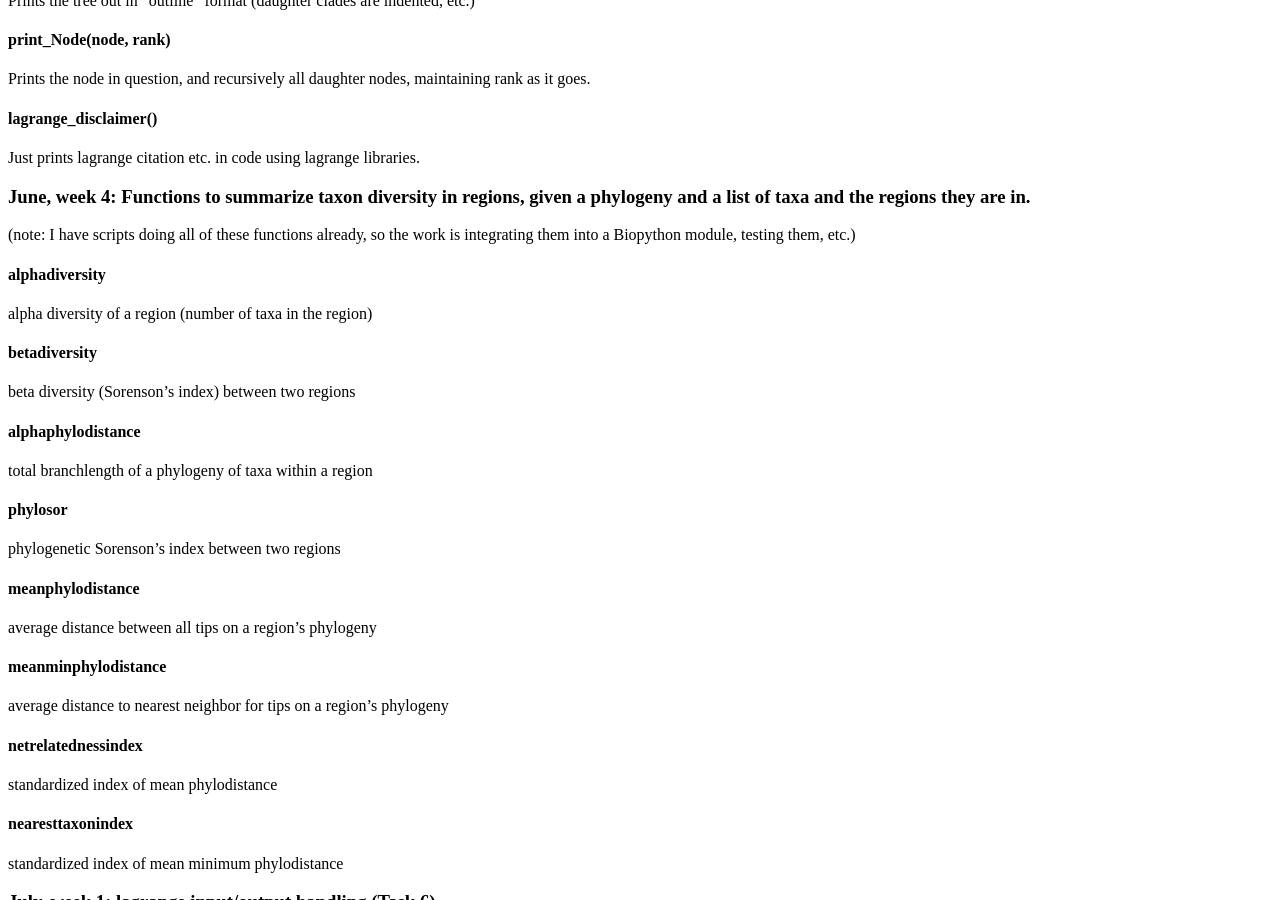
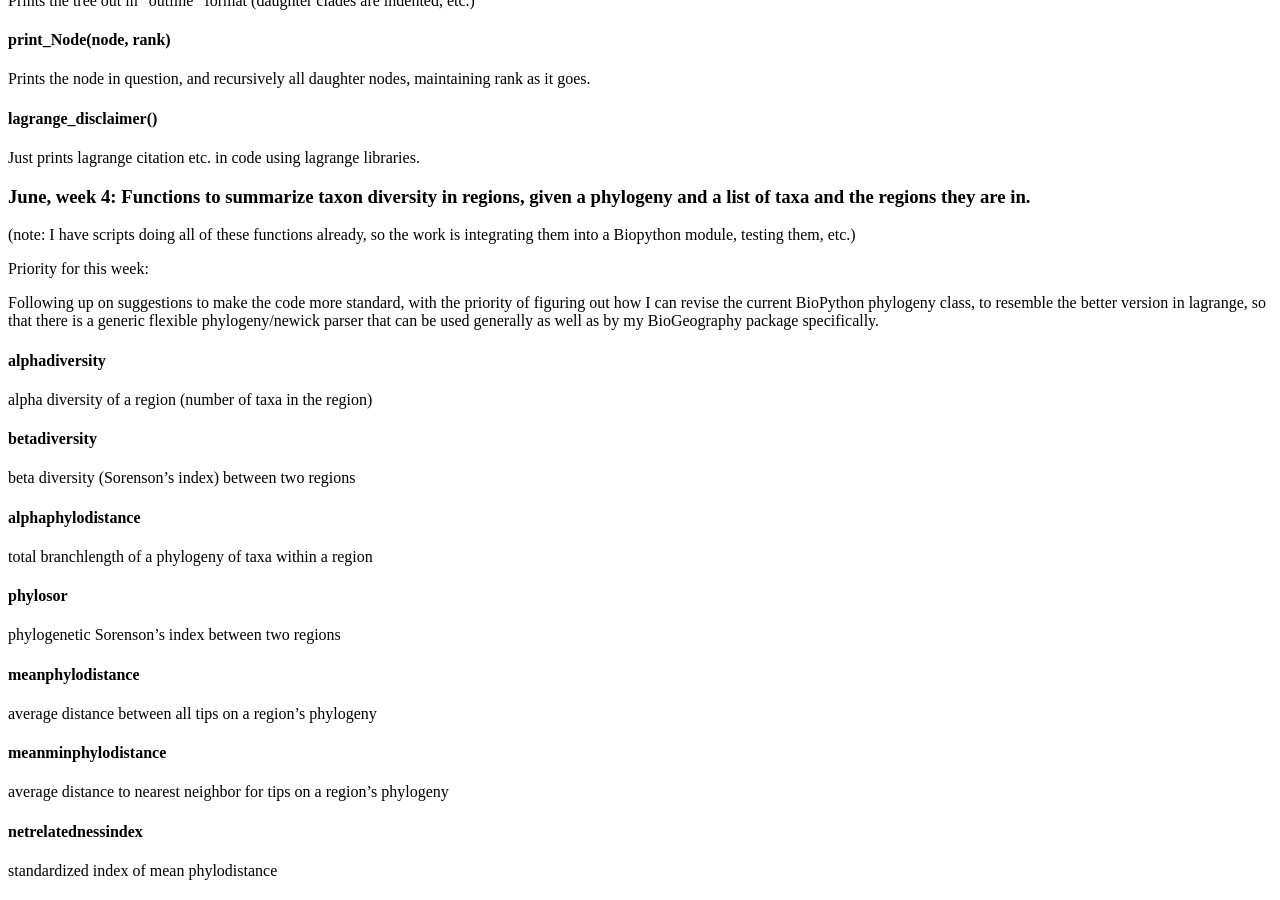
Before and after one commit to biopython/biopython.github.io, a Jekyll site: the page built from wiki/BioGeography.md, in a window 1280 px wide and 900 px high, scrolled down 3622 px. Built offline with Jekyll 4.4.1, drawn with Linux system fonts in a browser that asks for light colours.

Commit message:
update week4 plan

```diff
--- a/wiki/BioGeography.md
+++ b/wiki/BioGeography.md
@@ -273,6 +273,14 @@ Just prints lagrange citation etc. in code using lagrange libraries.
 (note: I have scripts doing all of these functions already, so the work
 is integrating them into a Biopython module, testing them, etc.)
 
+Priority for this week:
+
+Following up on suggestions to make the code more standard, with the
+priority of figuring out how I can revise the current BioPython
+phylogeny class, to resemble the better version in lagrange, so that
+there is a generic flexible phylogeny/newick parser that can be used
+generally as well as by my BioGeography package specifically.
+
 #### alphadiversity
 
 alpha diversity of a region (number of taxa in the region)
```
Also changed, not shown: 1 other file.
